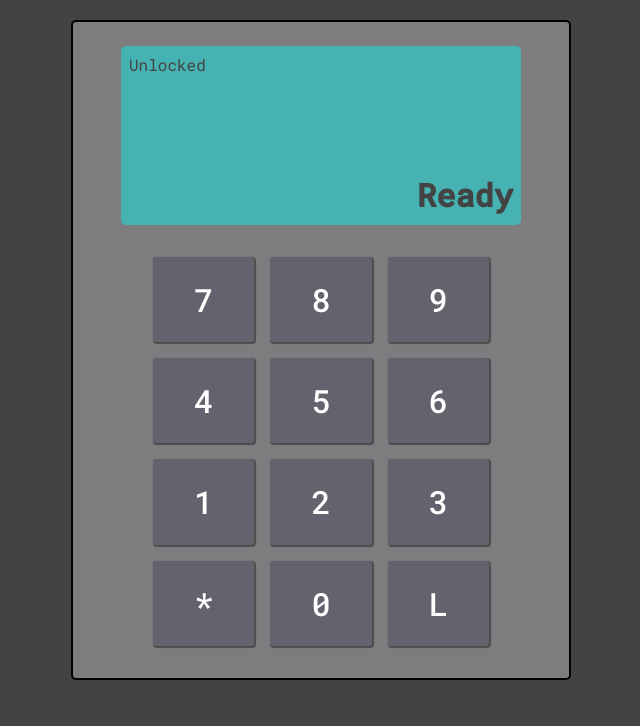
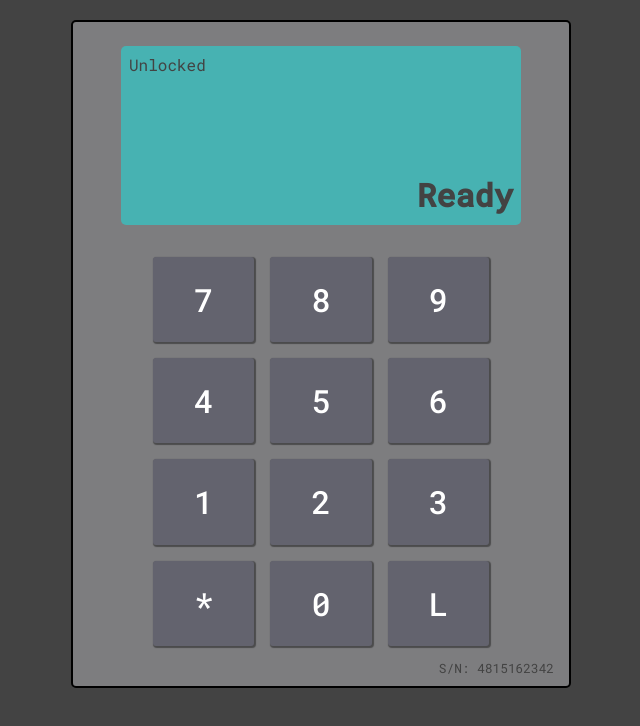
Before and after one commit to NikolaPerisic/deposit-box, a React (Create React App) app: page / in a window 1280 px wide. Shown: the top 726 px of the page, without its empty margins (319-959 px from the left). Built offline with nearby package versions, Linux system fonts and the light colour scheme.

Commit message:
serial no

```diff
--- a/src/Containers/DepositBox/DepositBox.js
+++ b/src/Containers/DepositBox/DepositBox.js
@@ -68,6 +68,7 @@ class DepositBox extends React.Component {
           backlight={this.props.backlightOn}
         />
         <Keypad clickInput={this.handleKeyPress} />
+        <div className="panel__serial">{this.props.serial}</div>
       </div>
     );
   }
@@ -80,7 +81,8 @@ const mapStateToProps = state => {
     isTouched: state.depositBox.isTouched,
     isBusy: state.depositBox.isBusy,
     backlightOn: state.depositBox.backlightOn,
-    code: state.depositBox.code
+    code: state.depositBox.code,
+    serial: state.depositBox.serialNo
   };
 };
 const mapDispatchToProps = dispatch => {
--- a/src/Containers/DepositBox/DepositBox.scss
+++ b/src/Containers/DepositBox/DepositBox.scss
@@ -1,10 +1,11 @@
 .panel {
   margin: 20px 0;
+  position: relative;
   color: #fff;
   background-color: #7d7d7f;
   width: 400px;
   height: 600px;
-  padding: 1.5rem 3rem 2rem 3rem;
+  padding: 1.5rem 3rem 2.5rem 3rem;
   border: 2px solid black;
   border-radius: 5px;
   display: grid;
@@ -25,3 +26,10 @@
     width: 80vw;
   }
 }
+.panel__serial {
+  font-size: 0.8rem;
+  position: absolute;
+  bottom: 10px;
+  right: 15px;
+  color: #434343;
+}
--- a/src/reducers/depositBoxReducer.js
+++ b/src/reducers/depositBoxReducer.js
@@ -6,6 +6,7 @@ const initialState = {
   isBusy: false,
   backlightOn: true,
   code: null,
+  serialNo: "S/N: 4815162342",
   displayMsg: "Ready"
 };
 
```
